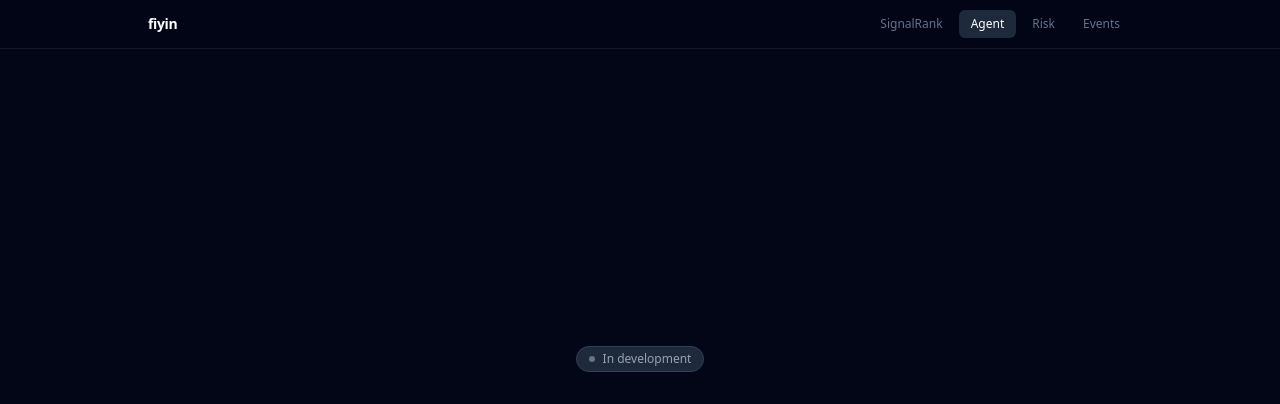
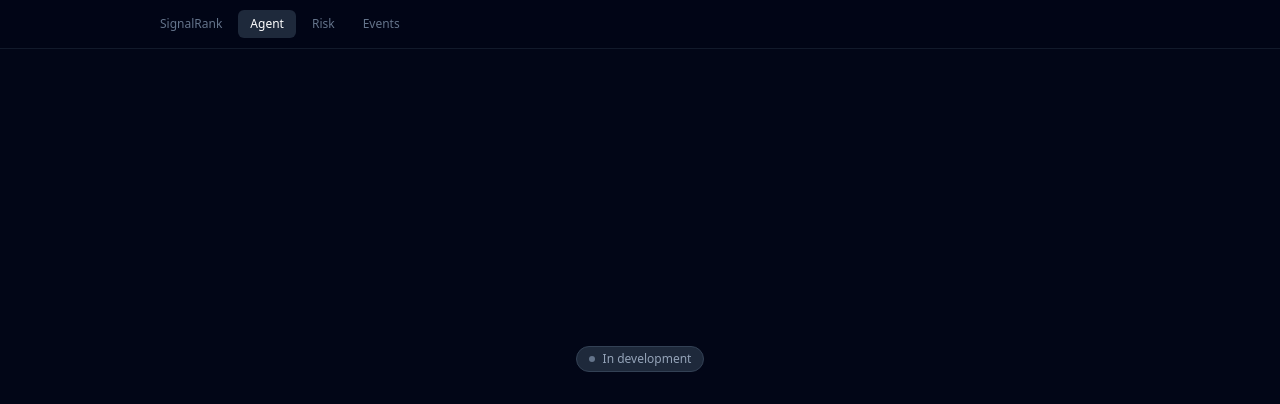
Before and after one commit to fiyinadeyera/SignalRank, a Flask app: page /agent in a window 1280 px wide. Shown: the top 404 px of the page. Run offline with Flask 3, Linux system fonts and the light colour scheme; some libraries are stand-ins or nearby versions; some web fonts are replaced.

Commit message:
fix: remove fiyin nav link

```diff
--- a/templates/base.html
+++ b/templates/base.html
@@ -16,7 +16,6 @@
 
     <nav class="fixed top-0 left-0 right-0 z-50 border-b border-slate-800/60 bg-slate-950/80 backdrop-blur-md">
         <div class="mx-auto max-w-5xl px-5 h-12 flex items-center justify-between">
-            <a href="/" class="text-sm font-semibold tracking-tight text-white hover:text-slate-300 transition-colors">fiyin</a>
             <div class="flex items-center gap-1">
                 <a href="/signalrank" class="nav-link px-3 py-1.5 rounded-md text-xs font-medium {% if page == 'signalrank' %}text-white bg-slate-800{% else %}text-slate-500 hover:text-slate-300 hover:bg-slate-800/50{% endif %}">SignalRank</a>
                 <a href="/agent"      class="nav-link px-3 py-1.5 rounded-md text-xs font-medium {% if page == 'agent' %}text-white bg-slate-800{% else %}text-slate-500 hover:text-slate-300 hover:bg-slate-800/50{% endif %}">Agent</a>
```
